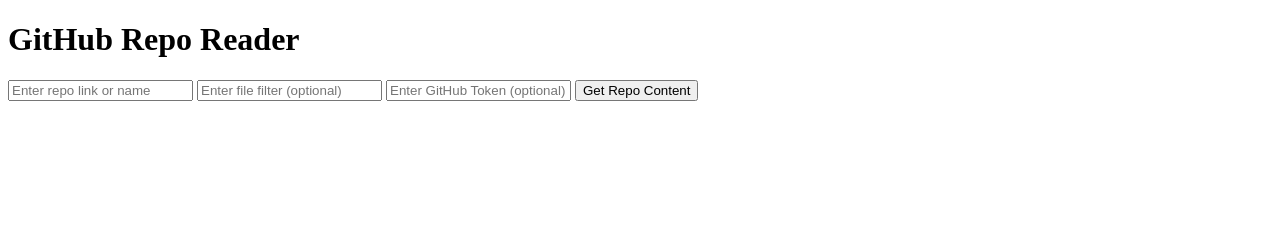
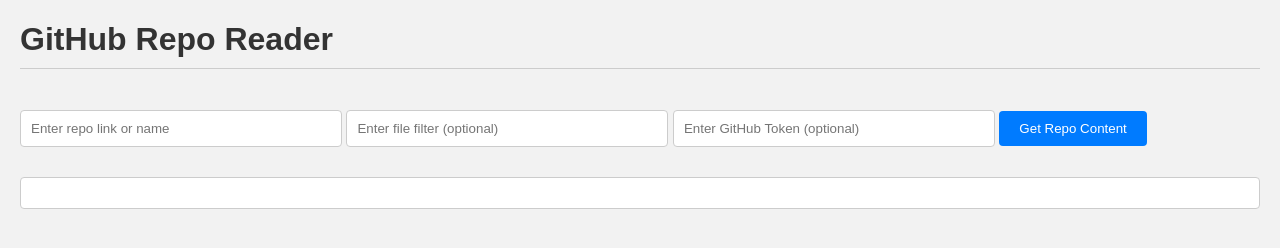
Before and after one commit to boringresearch/RepoPrinter, a plain HTML site: page index-token.html in a window 1280 px wide. Drawn offline with Linux system fonts and the light colour scheme.

Commit message:
update UI

```diff
--- a/index-token.html
+++ b/index-token.html
@@ -2,6 +2,61 @@
 <html>
 <head>
     <title>GitHub Repo Reader</title>
+    <style>
+        body {
+            font-family: Arial, sans-serif;
+            margin: 20px;
+            background-color: #f2f2f2;
+        }
+
+        h1 {
+            color: #333;
+            border-bottom: 1px solid #ccc;
+            padding-bottom: 10px;
+        }
+
+        input {
+            margin-top: 10px;
+            padding: 10px;
+            width: 300px;
+            border: 1px solid #ccc;
+            border-radius: 4px;
+        }
+
+        button {
+            margin-top: 20px;
+            padding: 10px 20px;
+            background-color: #007bff;
+            color: white;
+            border: none;
+            border-radius: 4px;
+            cursor: pointer;
+        }
+
+        button:hover {
+            background-color: #0056b3;
+        }
+
+        #output {
+            margin-top: 30px;
+            padding: 15px;
+            background-color: #fff;
+            border: 1px solid #ccc;
+            border-radius: 4px;
+        }
+
+        #output h2 {
+            color: #007bff;
+            margin-top: 20px;
+        }
+
+        pre {
+            background-color: #f9f9f9;
+            padding: 10px;
+            border: 1px solid #ccc;
+            border-radius: 4px;
+        }
+    </style>
 </head>
 <body>
     <h1>GitHub Repo Reader</h1>
```
